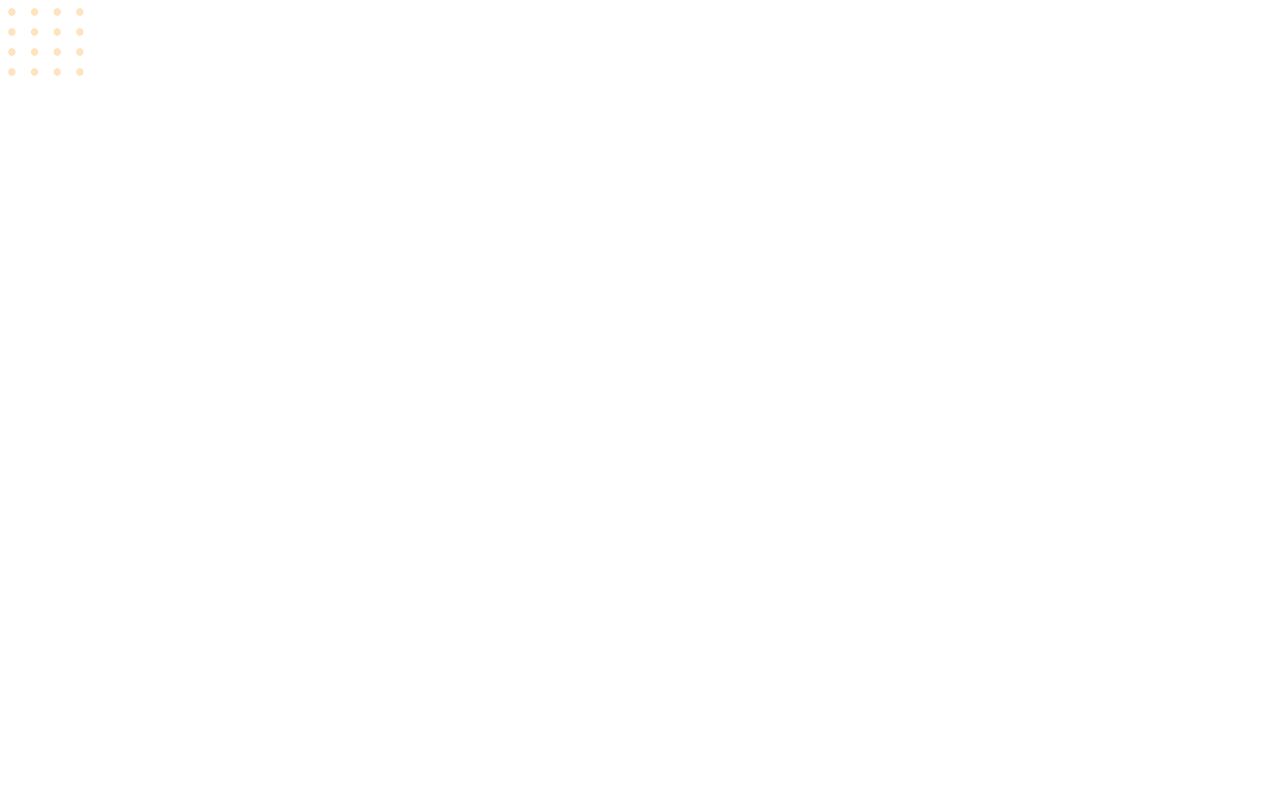
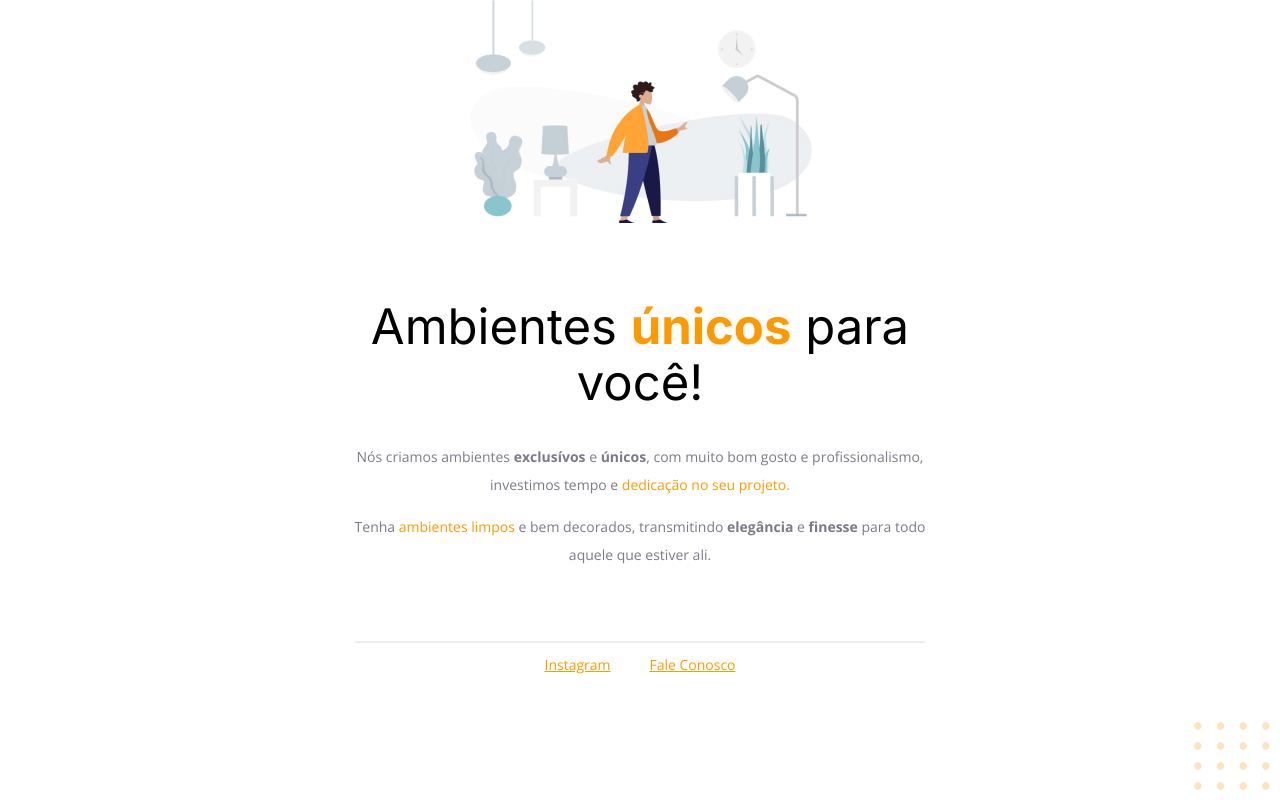
Before and after one commit to EliasCassimiro/MoveisCustomizados, a plain HTML site: page index.html in a window 1280 px wide. Drawn offline with nearby package versions, Linux system fonts and the light colour scheme.

Commit message:
projeto finalizado

```diff
--- a/index.html
+++ b/index.html
@@ -1,12 +1,38 @@
 <!DOCTYPE html>
 <html lang="pt-br">
     <head>
+        <link rel="preconnect" href="https://fonts.googleapis.com">
+        <link rel="preconnect" href="https://fonts.gstatic.com" crossorigin>
         <meta charset="UTF-8">
         <meta name="viewport" content="width=device-width, initial-scale=1.0">
         <title>Móveis Customizados</title>
+        <link href="https://fonts.googleapis.com/css2?family=Inter:wght@100..900&family=Open+Sans:ital,wght@0,300..800;1,300..800&display=swap" rel="stylesheet">
+        <link rel="stylesheet" href="style.css">
     </head>
 
     <body>
-        <img src="images/balls.svg" alt=""/>
+
+        <div id="hero">
+            <img src="images/img1.jpg" alt="Desenho de uma pessoa vestindo uma camisa amarela em uma sala com móveis">
+
+            <h1>Ambientes <span>únicos</span> para você!</h1>
+
+            <p>Nós criamos ambientes <strong>exclusívos</strong> e <strong>únicos</strong>, com muito bom gosto e profissionalismo, investimos tempo e <span>dedicação no seu projeto.</span></p>
+
+            <p>Tenha <span>ambientes limpos</span> e bem decorados, transmitindo <strong>elegância</strong> e <strong>finesse</strong> para todo aquele que estiver ali.</p>
+        </div>
+
+        <div id="footer">
+
+            <div id="line"></div>
+
+            <a target="_blank" href="https://instagram.com/cassimiro_elias">Instagram</a>
+
+            &nbsp;
+
+            <a href="mailto:eliascassimiro19@gmail.com">Fale Conosco</a>
+        </div>
+
+        <img id="balls" src="images/balls.svg" alt="Bolinhas laranjadas no canto direito inferior da tela"/>
     </body>
 </html>
--- /dev/null
+++ b/style.css
@@ -0,0 +1,54 @@
+body {
+    font-family: 'Open Sans', sans-serif;
+    text-align: center;
+    margin: 0;
+}
+
+#hero {
+    width: 592px;
+    margin: 0 auto 72px;
+
+}
+
+#hero img {
+    margin-bottom: 38px;
+}
+
+h1 {
+    font-family: 'Inter', sans-serif;
+    font-size: 49px;
+    font-weight: normal;
+    line-height: 56px;
+    margin-bottom: 32px;
+}
+
+h1 span {
+    font-weight: bold;
+}
+
+span, a {
+    color: #FF9900;
+}
+
+p, #footer {
+    color: #7D7987;
+    font-size: 14px;
+    line-height: 28px;
+}
+
+#footer a + a {
+    margin-left: 28px;
+}
+
+#footer #line {
+    width: 568px;
+    height: 0px;
+    margin: 0 auto 8px;
+    border: 1px solid #ECEFF2;
+}
+
+#balls {
+    position: fixed;
+    bottom: 0px;
+    right: 0px;
+}
```
